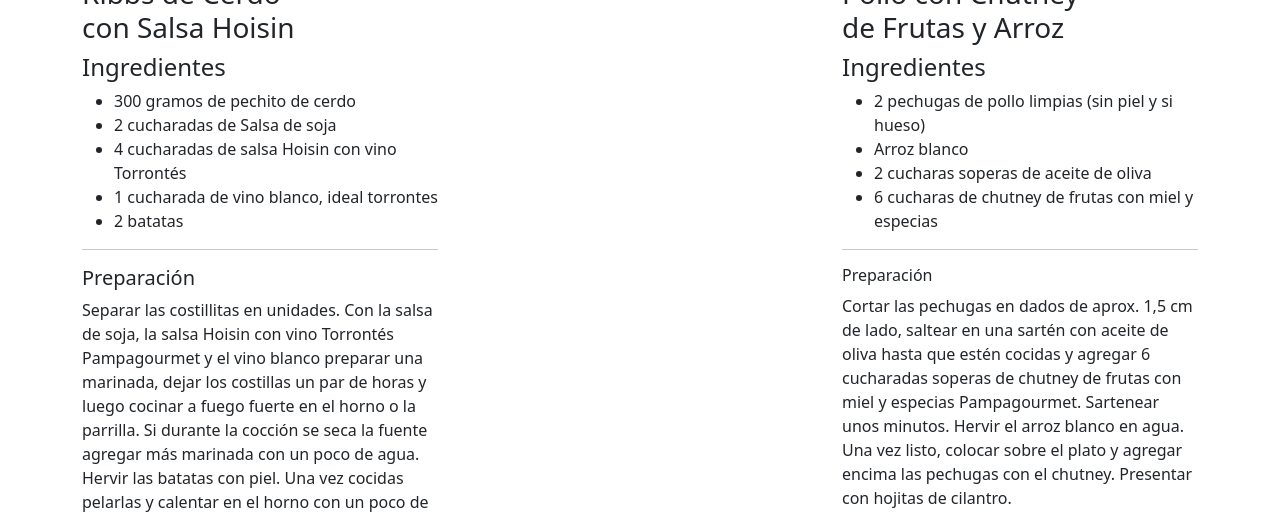
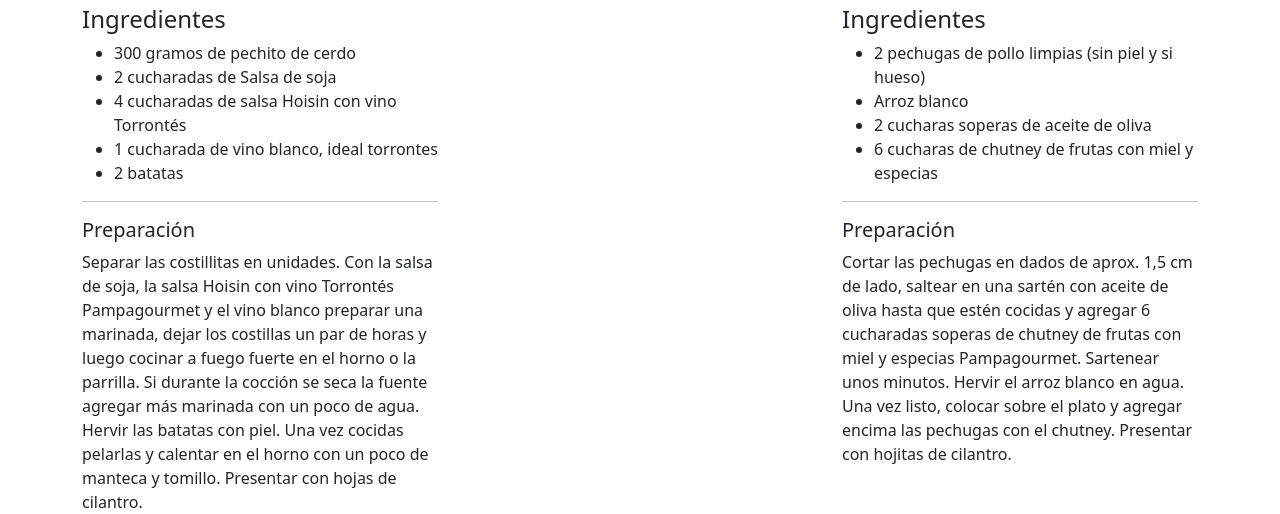
Before and after one commit to Josefinaruizz/sass-uno, a website: page pages/recetas.html in a window 1280 px wide. Shown: the part 544-1058 px from the top of the page. Drawn offline with nearby package versions, Linux system fonts and the light colour scheme; files that its build step writes are made by us from their sources.

Commit message:
cambios en index

```diff
--- a/pages/recetas.html
+++ b/pages/recetas.html
@@ -60,7 +60,8 @@
 
 <div class="recetas">
 	<h1>Recetas</h1>
-	<br> <br>
+
+
     <h2>RECETAS DE COCINA</h2>
 	<div>
 
@@ -121,7 +122,7 @@
 						</ul>
 
 						<hr>
-						<h6>Preparación</h6>
+						<h5>Preparación</h5>
 						<p class="receta">Cortar las pechugas en dados de aprox. 1,5 cm de lado, saltear en una sartén con aceite de oliva hasta que estén cocidas y agregar 6 cucharadas soperas de chutney de frutas con miel y especias Pampagourmet. Sartenear unos minutos. Hervir el arroz blanco en agua. Una vez listo, colocar sobre el plato y agregar encima las pechugas con el chutney. Presentar con hojitas de cilantro.</p>
 
 					</div>
```
Also changed, not shown: index.html (+2 -2 lines).
